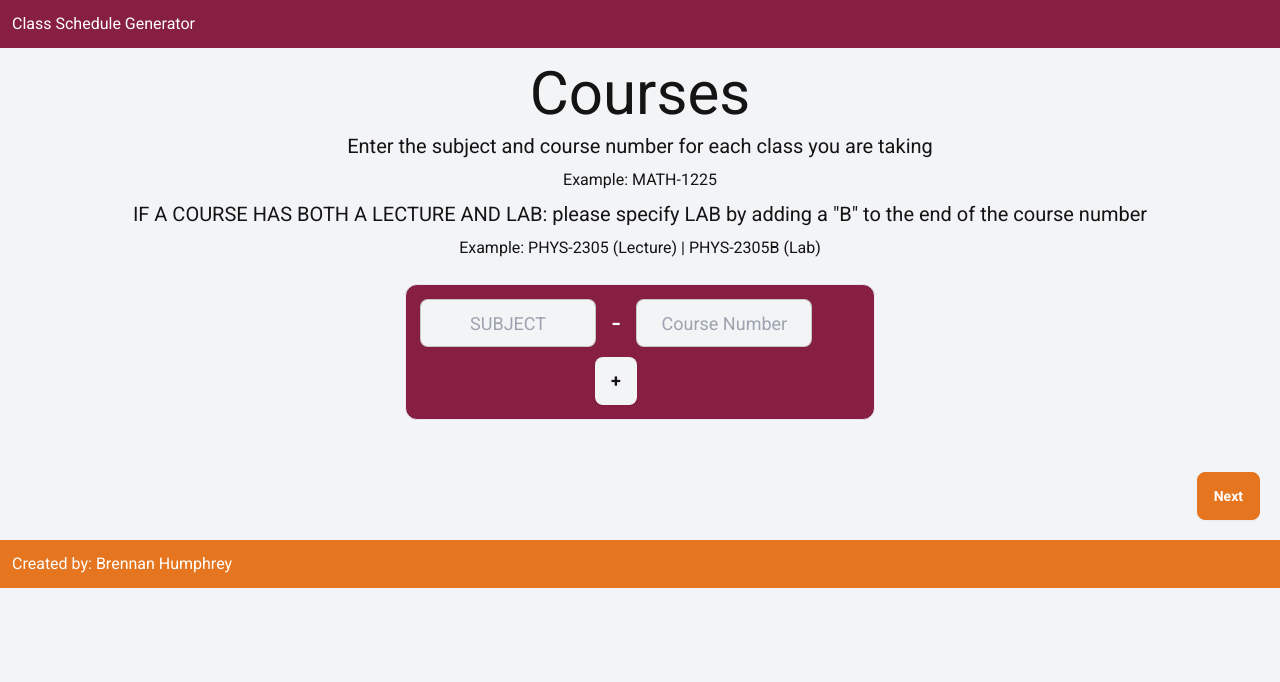
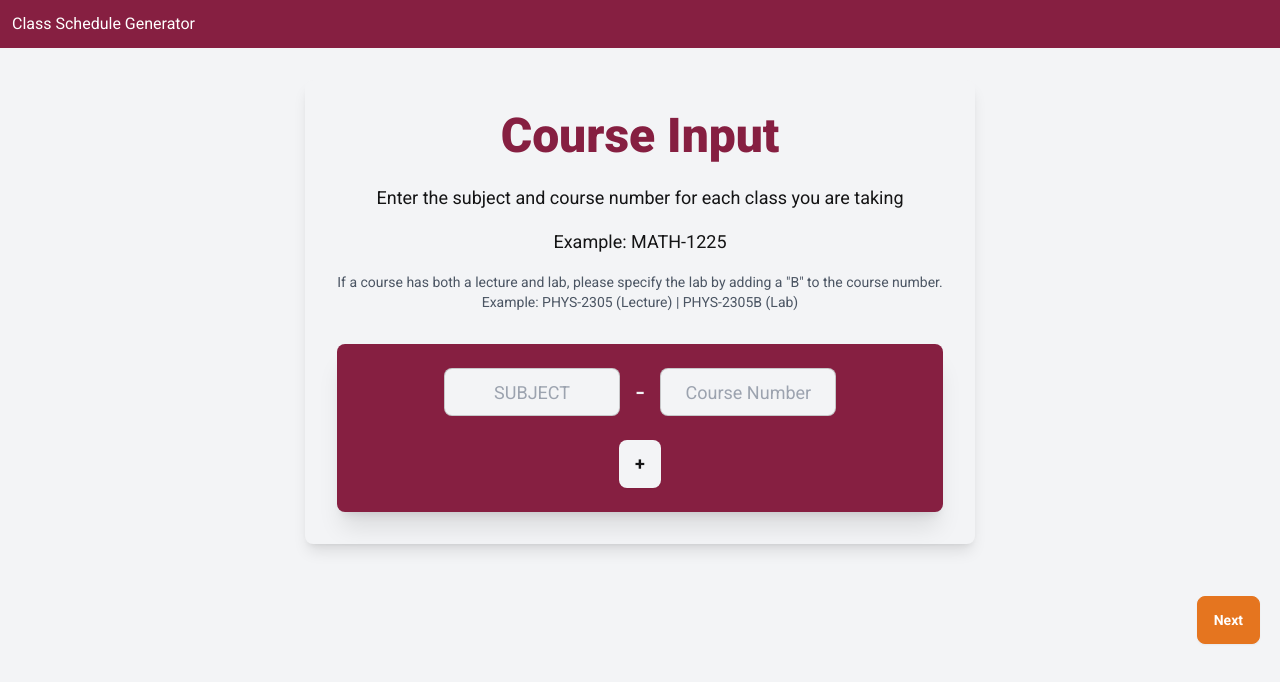
Before and after one commit to brennanh07/courseflow, a Next.js app in the folder frontend/: page / in a window 1280 px wide. Shown: the top 682 px of the page. Built offline with nearby package versions, Linux system fonts and the light colour scheme.

Commit message:
frontend chnages

```diff
--- a/frontend/src/app/CourseInputSection.tsx
+++ b/frontend/src/app/CourseInputSection.tsx
@@ -37,20 +37,34 @@ export default function CourseInputSection({
   };
 
   return (
-    <div className="flex justify-center items-center flex-col gap-y-2 my-4">
-      <h1 className="font-main text-6xl">Courses</h1>
-      <h4 className="font-main text-xl">
+    <div className="flex justify-center items-center flex-col my-8 px-4">
+      {/* Section Header */}
+      <div className="w-full max-w-4xl p-8 bg-gray-100 shadow-lg rounded-lg text-center">
+        <h1 className="ont-main text-5xl font-extrabold mb-6 text-primary">
+          Course Input
+        </h1>
+
+        <div className="space-y-4 mb-8">
+          <p className="text-lg mt-2">
             Enter the subject and course number for each class you are taking
-      </h4>
-      <h5 className="font-main">Example: MATH-1225</h5>
-      <h4 className="font-main text-xl">
-        IF A COURSE HAS BOTH A LECTURE AND LAB: please specify LAB by adding a &quot;B&quot; to the end of the course number
-      </h4>
-      <h5 className="font-main">Example: PHYS-2305 (Lecture) | PHYS-2305B (Lab)</h5>
+          </p>
+          <p className="text-lg">Example: MATH-1225</p>
+          <p className="text-sm mt-2 text-gray-600">
+            If a course has both a lecture and lab, please specify the lab by
+            adding a &quot;B&quot; to the course number.
+            <br />
+            Example: PHYS-2305 (Lecture) | PHYS-2305B (Lab)
+          </p>
+        </div>
 
-      <div className="border bg-primary rounded-xl w-fit object-center flex flex-col p-3.5 gap-y-2.5 my-4">
+        {/* Input Form */}
+        <div className="bg-primary shadow-xl rounded-lg p-6">
+          <div className="grid grid-cols-1 gap-6">
             {courses.map((course, index) => (
-          <div className="flex justify-center items-center" key={index}>
+              <div
+                key={index}
+                className="flex items-center justify-center gap-x-4 ml-16"
+              >
                 <input
                   type="text"
                   placeholder="Subject"
@@ -58,9 +72,9 @@ export default function CourseInputSection({
                   onChange={(e) =>
                     handleCourseChange(index, "subject", e.target.value)
                   }
-              className="text-transform: uppercase font-main bg-accent text-lg input input-bordered max-w-xs text-center w-44 focus:outline-none focus:ring-2 focus:ring-secondary"
+                  className="text-transform: uppercase font-main bg-accent text-lg input input-bordered w-44 text-center focus:outline-none focus:ring-2 focus:ring-secondary"
                 />
-            <span className="mx-4 text-3xl text-white">-</span>
+                <span className="text-3xl text-neutral">-</span>
                 <input
                   type="text"
                   placeholder="Course Number"
@@ -68,7 +82,7 @@ export default function CourseInputSection({
                   onChange={(e) =>
                     handleCourseChange(index, "courseNumber", e.target.value)
                   }
-              className="font-main bg-accent text-lg input input-bordered max-w-xs text-center w-44 focus:outline-none focus:ring-2 focus:ring-secondary"
+                  className="font-main bg-accent text-lg input input-bordered w-44 text-center focus:outline-none focus:ring-2 focus:ring-secondary"
                 />
                 {courses.length > 1 && index > 0 ? (
                   <button
@@ -84,10 +98,13 @@ export default function CourseInputSection({
                 )}
               </div>
             ))}
+          </div>
+
+          {/* Add Course Button */}
           {courses.length < 8 && (
-          <div className="flex justify-center">
+            <div className="flex justify-center mt-6">
               <button
-              className="font-main bg-accent btn mr-12 text-lg text-center border-none hover:bg-secondary hover:text-white"
+                className="font-main bg-accent btn text-lg text-center border-none hover:bg-secondary hover:text-white"
                 onClick={addCourse}
               >
                 +
@@ -96,5 +113,81 @@ export default function CourseInputSection({
           )}
         </div>
       </div>
+    </div>
   );
 }
+
+// New code to work off of
+// return (
+//   <div className="flex justify-center items-center flex-col my-8 px-4">
+//     <div className="w-full max-w-4xl p-8 bg-gray-100 shadow-lg rounded-lg text-center">
+//       <h1 className="font-main text-5xl font-extrabold mb-6 text-primary">
+//         Courses
+//       </h1>
+
+//       <div className="space-y-4 mb-8">
+//         <h4 className="font-main text-lg text-gray-700">
+//           Enter the subject and course number for each class you are taking.
+//         </h4>
+//         <p className="text-gray-500 text-sm">
+//           Example: <span className="font-bold">MATH-1225</span>
+//         </p>
+//         <h4 className="font-main text-lg text-gray-700">
+//           IF A COURSE HAS BOTH A LECTURE AND LAB:
+//         </h4>
+//         <p className="text-gray-500 text-sm">
+//           Please specify LAB by adding a "B" to the end of the course number.
+//         </p>
+//         <p className="text-gray-500 text-sm">
+//           Example: <span className="font-bold">PHYS-2305 (Lecture)</span> |{" "}
+//           <span className="font-bold">PHYS-2305B (Lab)</span>
+//         </p>
+//       </div>
+
+//       <div className="border bg-white shadow rounded-xl w-full max-w-xl mx-auto p-6 space-y-4">
+//         {courses.map((course, index) => (
+//           <div className="flex items-center justify-center space-x-4" key={index}>
+//             <input
+//               type="text"
+//               placeholder="Subject"
+//               value={course.subject}
+//               onChange={(e) =>
+//                 handleCourseChange(index, "subject", e.target.value)
+//               }
+//               className="text-transform: uppercase font-main bg-gray-200 text-lg input input-bordered w-40 text-center focus:outline-none focus:ring-2 focus:ring-primary"
+//             />
+//             <span className="text-xl text-gray-600">-</span>
+//             <input
+//               type="text"
+//               placeholder="Course Number"
+//               value={course.courseNumber}
+//               onChange={(e) =>
+//                 handleCourseChange(index, "courseNumber", e.target.value)
+//               }
+//               className="font-main bg-gray-200 text-lg input input-bordered w-40 text-center focus:outline-none focus:ring-2 focus:ring-primary"
+//             />
+//             {courses.length > 1 && index > 0 && (
+//               <button
+//                 className="font-main btn bg-red-500 text-white text-xl px-3 py-1 rounded hover:bg-red-600"
+//                 onClick={() => removeCourse(index)}
+//               >
+//                 -
+//               </button>
+//             )}
+//           </div>
+//         ))}
+//         {courses.length < 8 && (
+//           <div className="flex justify-center">
+//             <button
+//               className="font-main bg-green-500 text-white text-lg px-4 py-2 rounded hover:bg-green-600"
+//               onClick={addCourse}
+//             >
+//               Add Course
+//             </button>
+//           </div>
+//         )}
+//       </div>
+//     </div>
+//   </div>
+// );
+// }
--- a/frontend/src/app/layout.tsx
+++ b/frontend/src/app/layout.tsx
@@ -23,9 +23,9 @@ export default function RootLayout({
           Class Schedule Generator
         </header>
         {children}
-        <footer className="bg-secondary text-white font-main h-12 flex justify-left items-center pl-3">
+        {/* <footer className="bg-secondary text-white font-main h-12 flex justify-left items-center pl-3">
           Created by: Brennan Humphrey
-        </footer>
+        </footer> */}
       </body>
     </html>
   );
--- a/frontend/src/app/page.tsx
+++ b/frontend/src/app/page.tsx
@@ -41,6 +41,7 @@ export default function Home() {
     timeWeight: 0.5,
   });
   const [schedules, setSchedules] = useState<any[]>([]);
+  const [isLoading, setIsLoading] = useState<boolean>(false);
 
   const handleNext = () => {
     setStep(step + 1);
@@ -66,6 +67,8 @@ export default function Home() {
   }
 
   const handleGenerateSchedules = () => {
+    setIsLoading(true);
+
     const formattedBreaks = breaks
       .filter((breakPeriod) => breakPeriod.startTime && breakPeriod.endTime)
       .map((breakPeriod) => ({
@@ -98,9 +101,11 @@ export default function Home() {
         console.log("API Response Data:", data);
         setSchedules(Array.isArray(data) ? data : []);
         setStep(step + 1);
+        setIsLoading(false);
       })
       .catch((error) => {
         console.error("Error:", error);
+        setIsLoading(false);
       });
   };
 
@@ -140,6 +145,12 @@ export default function Home() {
         </div>
       )}
 
+      {isLoading && (
+        <div className="flex justify-center">
+          <span className="loading loading-lg text-6xl"></span>
+        </div>
+      )}
+
       {step === 4 && (
         <div className="flex flex-col items-center">
           <h2 className="text-3xl font-main font-bold">Generated Schedules</h2>
```
Lines whose indentation alone changed are shown as unchanged.
